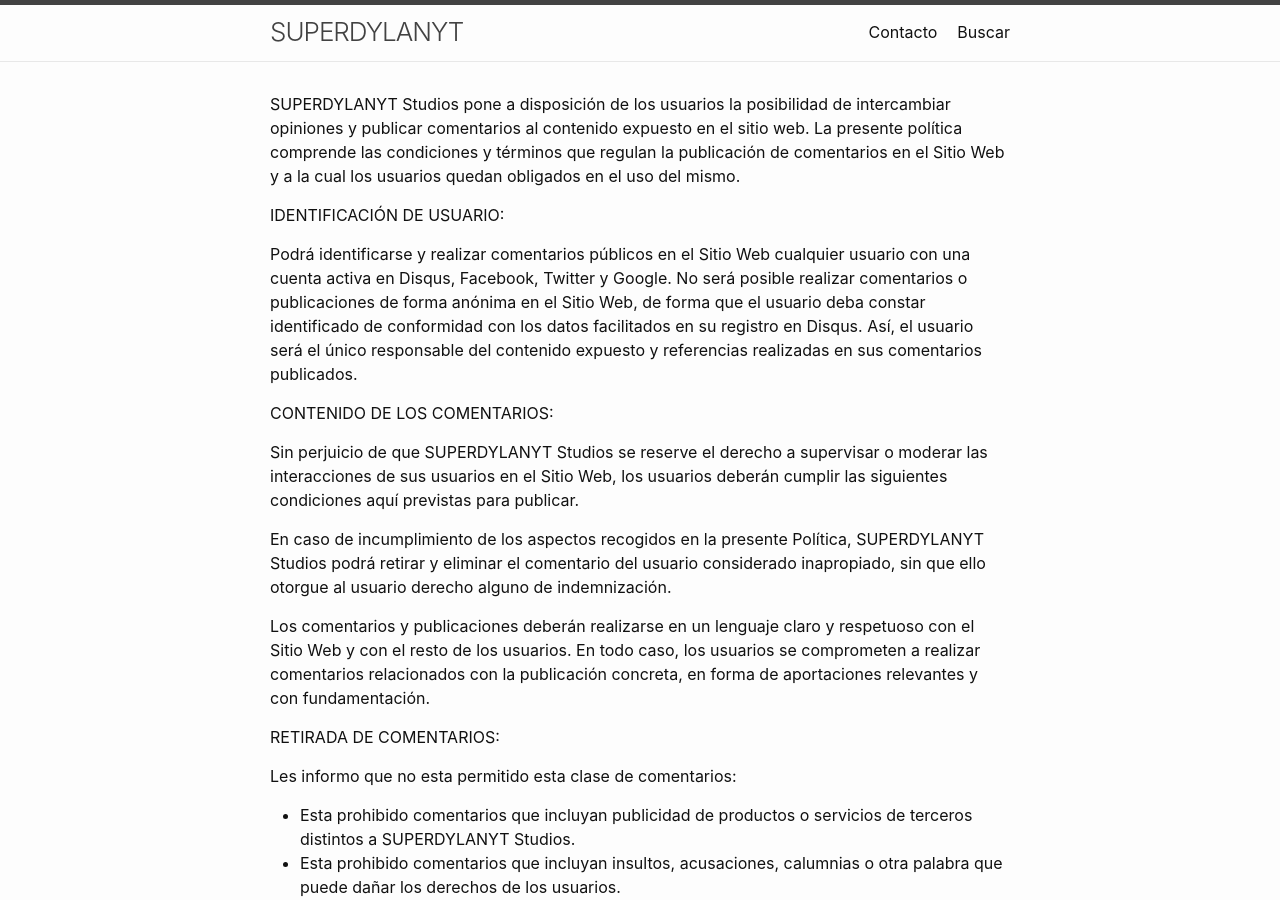
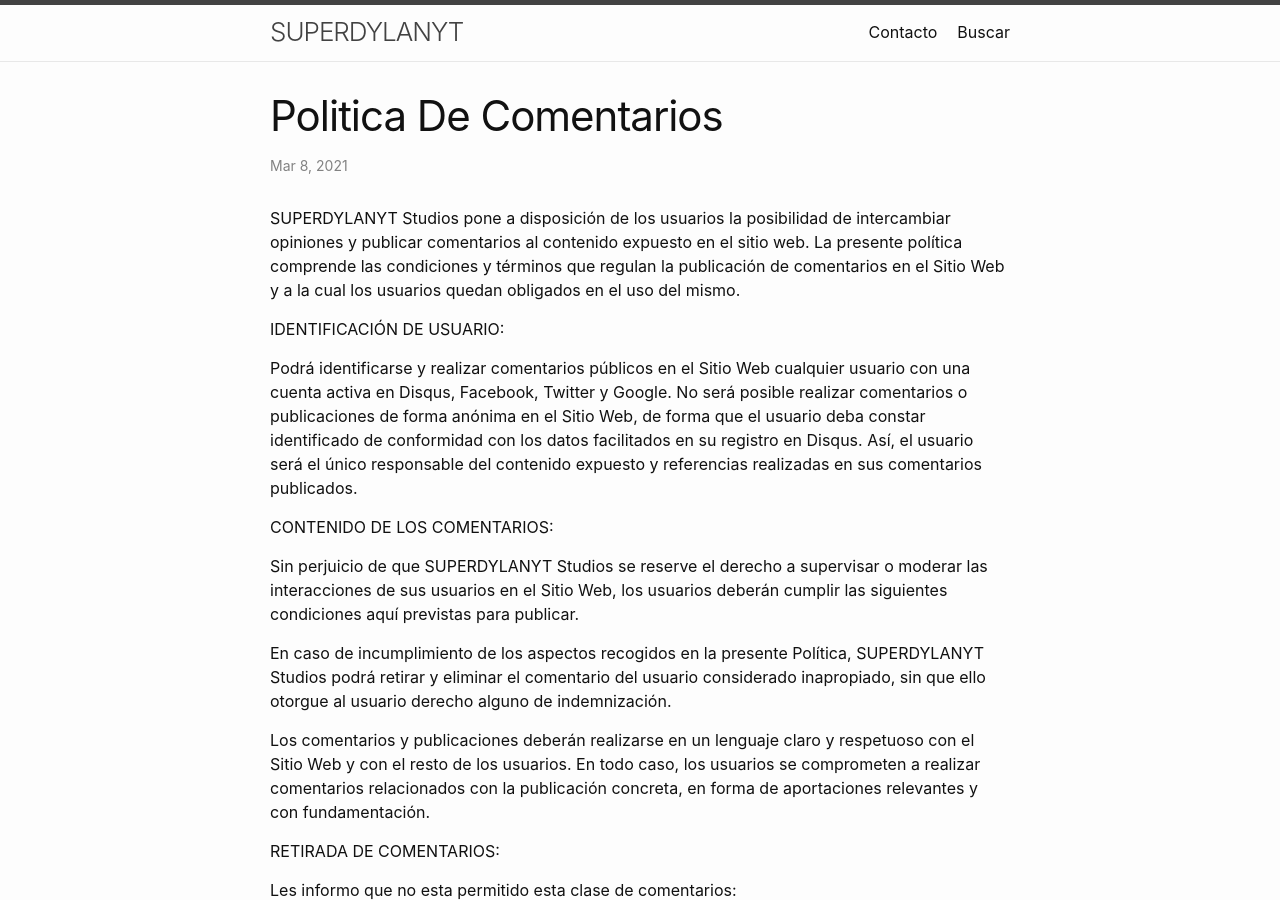
Before and after one commit to dylanmeca/dylanmeca.github.io, a Jekyll site: the page built from _posts/2021-03-08-politica-de-comentarios.md, in a window 1280 px wide and 900 px high. Built offline with Jekyll 4.4.1, drawn with Linux system fonts in a browser that asks for light colours; comment, search, counter and statistics services are not loaded; some of the changed lines change nothing that is shown.

Commit message:
Update 2021-03-08-politica-de-comentarios.md

```diff
--- a/_posts/2021-03-08-politica-de-comentarios.md
+++ b/_posts/2021-03-08-politica-de-comentarios.md
@@ -1,6 +1,5 @@
 ---
-layout: default
-title: Política de Comentarios
+layout: post1
 ---
 
 SUPERDYLANYT Studios pone a disposición de los usuarios la posibilidad de intercambiar opiniones y publicar comentarios al contenido expuesto en el sitio web.
```
